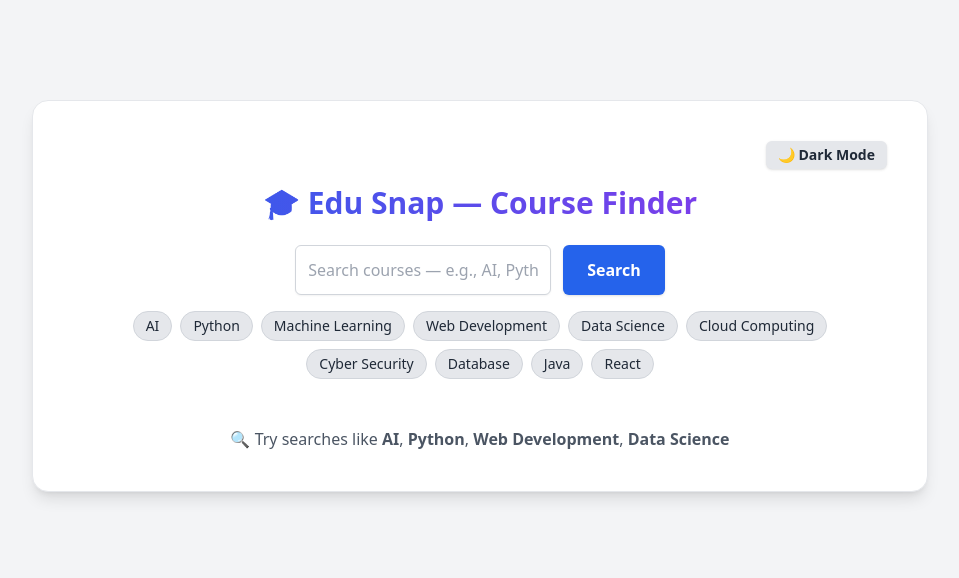
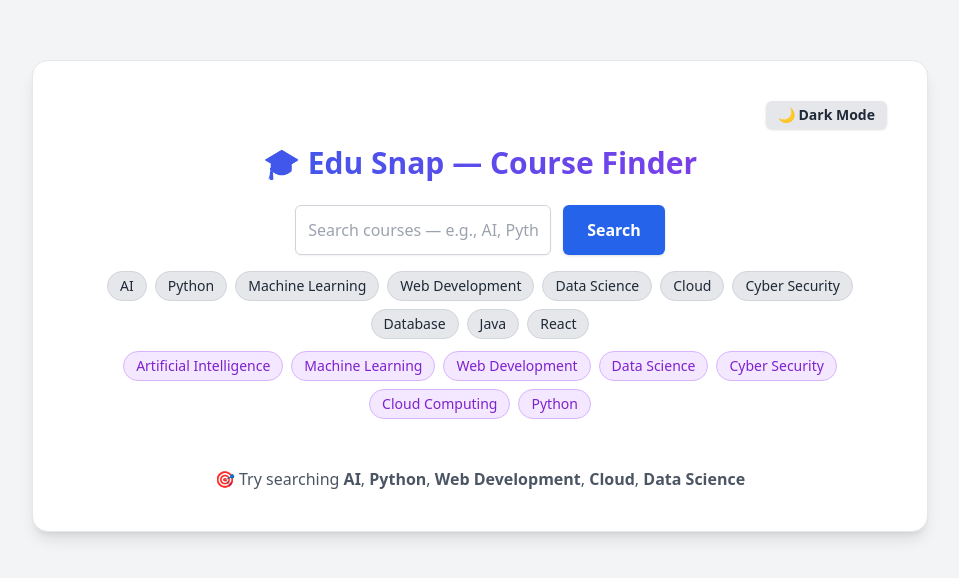
Before and after one commit to Tejas2913/Image_Fetcher_API, a React (Vite) app: page / in a window 1280 px wide. Shown: the part 104-682 px from the top of the page, without its empty margins (160-1119 px from the left). Built offline with nearby package versions, Linux system fonts and the light colour scheme.

Commit message:
Updated App.jsx

```diff
--- a/src/App.jsx
+++ b/src/App.jsx
@@ -9,7 +9,17 @@ function App() {
 
   const suggestions = [
     "AI", "Python", "Machine Learning", "Web Development", "Data Science",
-    "Cloud Computing", "Cyber Security", "Database", "Java", "React"
+    "Cloud", "Cyber Security", "Database", "Java", "React"
+  ];
+
+  const filters = [
+    "Artificial Intelligence",
+    "Machine Learning",
+    "Web Development",
+    "Data Science",
+    "Cyber Security",
+    "Cloud Computing",
+    "Python"
   ];
 
   const searchCourses = async (e) => {
@@ -17,11 +27,14 @@ function App() {
     setLoading(true);
 
     try {
-      const res = await axios.get("https://freetestapi.com/api/v1/courses");
+      const res = await axios.get(
+        "https://raw.githubusercontent.com/theapache64/awesome-course-data/master/courses.json"
+      );
 
       const filtered = res.data.filter(course =>
         course.title.toLowerCase().includes(keyword.toLowerCase()) ||
-        course.category.toLowerCase().includes(keyword.toLowerCase())
+        course.platform.toLowerCase().includes(keyword.toLowerCase()) ||
+        course.topic.toLowerCase().includes(keyword.toLowerCase())
       );
 
       setCourses(filtered);
@@ -75,7 +88,7 @@ function App() {
           </form>
 
           {/* Suggested Keywords */}
-          <div className="flex flex-wrap justify-center gap-2 mb-6">
+          <div className="flex flex-wrap justify-center gap-2 mb-3">
             {suggestions.map((word, idx) => (
               <button
                 key={idx}
@@ -92,6 +105,24 @@ function App() {
             ))}
           </div>
 
+          {/* Category Filters */}
+          <div className="flex flex-wrap justify-center gap-2 mb-6">
+            {filters.map((word, idx) => (
+              <button
+                key={idx}
+                onClick={() => {
+                  setKeyword(word);
+                  searchCourses({ preventDefault: () => {} });
+                }}
+                className="px-3 py-1 text-sm rounded-full bg-purple-100 dark:bg-purple-800
+                text-purple-700 dark:text-purple-200 border border-purple-300 dark:border-purple-600
+                hover:bg-purple-600 hover:text-white dark:hover:bg-purple-500 transition"
+              >
+                {word}
+              </button>
+            ))}
+          </div>
+
           {/* Loader */}
           {loading && (
             <div className="flex justify-center my-5">
@@ -101,11 +132,11 @@ function App() {
 
           {/* Courses Grid */}
           <div className="grid gap-4 sm:grid-cols-2 md:grid-cols-3">
-            {courses.map(course => (
-              <div key={course.id} className="bg-white dark:bg-gray-800 p-4 rounded-xl shadow hover:shadow-lg transition">
-                <img src={course.thumbnail} className="w-full h-40 object-cover rounded-lg mb-2" />
+            {courses.map((course, i) => (
+              <div key={i} className="bg-white dark:bg-gray-800 p-4 rounded-xl shadow hover:shadow-lg transition">
+                <img src={course.image} className="w-full h-40 object-cover rounded-lg mb-2" />
                 <h3 className="font-bold text-lg text-gray-800 dark:text-white">{course.title}</h3>
-                <p className="text-sm text-gray-600 dark:text-gray-300 mb-1">{course.provider}</p>
+                <p className="text-sm text-gray-600 dark:text-gray-300 mb-1">{course.platform}</p>
                 <p className="text-xs text-gray-500 dark:text-gray-400 line-clamp-2">{course.description}</p>
                 <a
                   href={course.url}
@@ -120,7 +151,7 @@ function App() {
 
           {!loading && courses.length === 0 && (
             <p className="text-center text-gray-600 dark:text-gray-300 mt-6 text-sm md:text-base">
-              🔍 Try searches like <b>AI</b>, <b>Python</b>, <b>Web Development</b>, <b>Data Science</b>
+              🎯 Try searching <b>AI</b>, <b>Python</b>, <b>Web Development</b>, <b>Cloud</b>, <b>Data Science</b>
             </p>
           )}
         </div>
```
